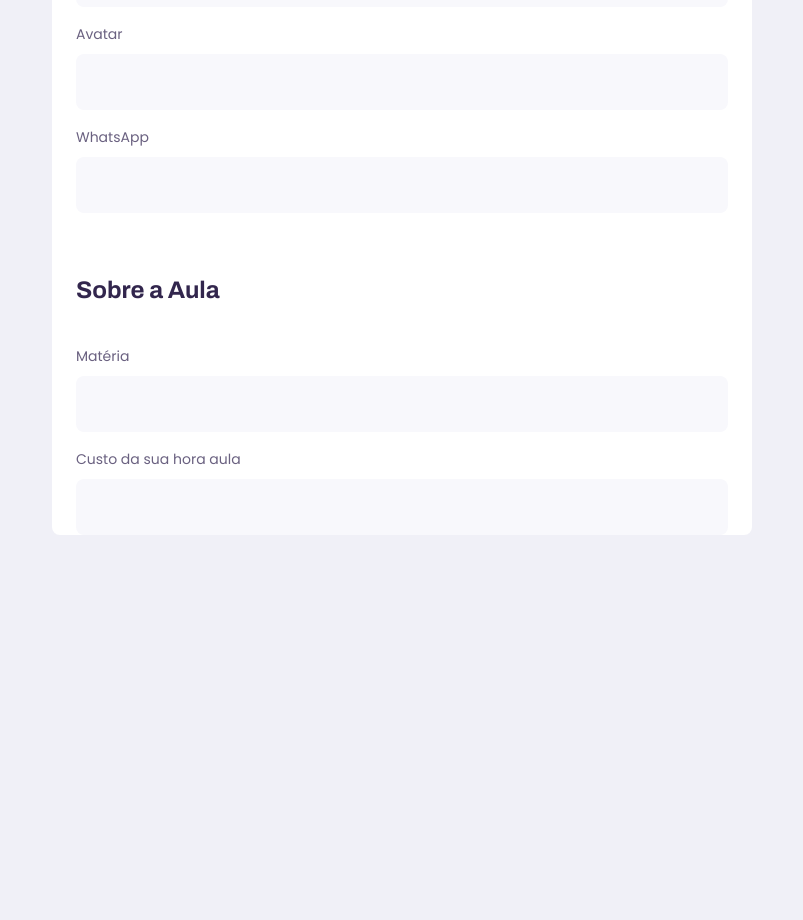
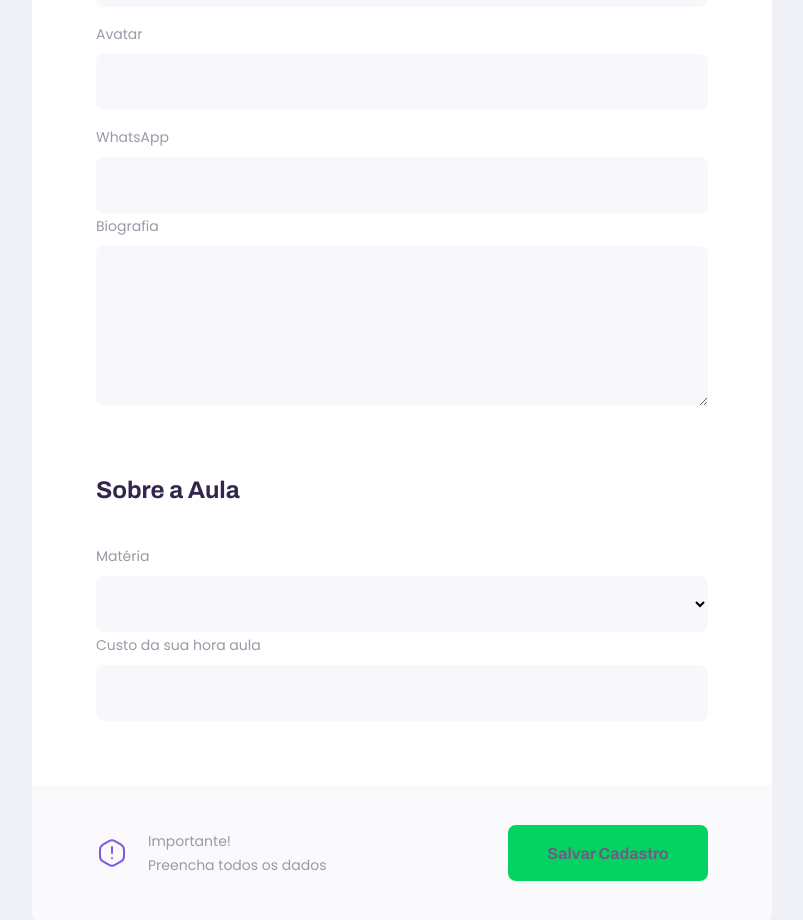
Before and after one commit to francelinom/proffy_web, a React (Create React App) app: page /give-classes in a window 1280 px wide. Shown: the part 520-1440 px from the top of the page, without its empty margins (238-1041 px from the left). Before the commit the page ends 1055 px from the top, so only its background shows below. Built offline with nearby package versions, Linux system fonts and the light colour scheme.

Commit message:
estilo da pagina de cadastro de proffys

```diff
--- /dev/null
+++ b/src/components/Select/index.tsx
@@ -0,0 +1,21 @@
+import React, {SelectHTMLAttributes} from 'react';
+
+
+import './styles.css';
+
+
+interface SelectProps extends SelectHTMLAttributes<HTMLSelectElement>{
+    name: string;
+    label: string;
+}
+
+const Select: React.FC<SelectProps> = ({label, name, ...rest}) => {
+    return (
+        <div className="select-block">
+        <label htmlFor={name}>{label}</label>
+        <select id={name} {...rest}/>
+    </div>
+    )
+}
+
+export default Select;
--- /dev/null
+++ b/src/components/Select/styles.css
@@ -0,0 +1,35 @@
+.select-block{
+    position: relative;
+}
+
+.select-block + .select-block{
+    margin-top: 1.4rem;
+}
+
+.select-block label {
+    font-size: 1.4rem;
+}
+
+
+.select-block select {
+    width: 100%;
+    height: 5.6rem;
+    margin-top: 0.8rem;
+    border-radius: 0.8rem;
+    background: var(--color-input-background);
+    border: 1px solid var(--color-line-in-white);
+    outline: 0;
+    padding: 0 1.6rem;
+    font: 1.6rem Archivo;
+}
+
+.select-block:focus-within::after {
+    width: calc(100% - 3.2rem);
+    height: 2px;
+    content: '';
+    background: var(--color-primary-light);
+    position: absolute;
+    left: 1.6rem;
+    right: 1.6rem;
+    bottom: 0;
+}
--- /dev/null
+++ b/src/components/Textarea/index.tsx
@@ -0,0 +1,20 @@
+import React, { TextareaHTMLAttributes } from 'react';
+
+
+import './styles.css';
+
+interface TextareaProps extends TextareaHTMLAttributes<HTMLTextAreaElement>{
+    name: string;
+    label: string;
+}
+
+const Textarea: React.FC<TextareaProps> = ({name, label, ...rest}) => {
+    return (
+        <div className="textarea-block">
+            <label htmlFor={name}>{label}</label>
+            <textarea id={name} {...rest} />
+        </div>
+    );
+}
+
+export default Textarea;
--- /dev/null
+++ b/src/components/Textarea/styles.css
@@ -0,0 +1,37 @@
+.textarea-block{
+    position: relative;
+}
+
+.textarea-block + .textarea-block{
+    margin-top: 1.4rem;
+}
+
+.textarea-block label {
+    font-size: 1.4rem;
+}
+
+
+.textarea-block textarea {
+    width: 100%;
+    height: 16rem;
+    min-height: 8rem;
+    margin-top: 0.8rem;
+    border-radius: 0.8rem;
+    background: var(--color-input-background);
+    border: 1px solid var(--color-line-in-white);
+    outline: 0;
+    resize: vertical;
+    padding: 1.2rem 1.6rem;
+    font: 1.6rem Archivo;
+}
+
+.textarea-block:focus-within::after {
+    width: calc(100% - 3.2rem);
+    height: 2px;
+    content: '';
+    background: var(--color-primary-light);
+    position: absolute;
+    left: 1.6rem;
+    right: 1.6rem;
+    bottom: 7px;
+}
--- a/src/pages/TeacherForm/index.tsx
+++ b/src/pages/TeacherForm/index.tsx
@@ -1,8 +1,13 @@
 import React from 'react';
 import PageHeader from '../../components/PageHeader';
-import Input from '../../components/input';
+import Input from '../../components/Input';
+import Textarea from '../../components/Textarea';
+import Select from '../../components/Select';
+
+import warningIcon from '../../assets/images/icons/warning.svg';
 
 import './styles.css';
+
 
 function TeacherForm() {
     return (
@@ -18,13 +23,25 @@
                     <Input name="name" label="Nome Completo"/>
                     <Input name="avatar" label="Avatar"/>
                     <Input name="whatsapp" label="WhatsApp"/>
+                    <Textarea name="bio" label="Biografia"/>
                 </fieldset>
 
                 <fieldset>
                     <legend>Sobre a Aula</legend>
-                    <Input name="subject" label="Matéria"/>
+                    <Select name="subject" label="Matéria"/>
                     <Input name="cost" label="Custo da sua hora aula"/>
                 </fieldset>
+
+                <footer>
+                <p>
+                    <img src={warningIcon} alt="Aviso importante" />
+                    Importante! <br />
+                    Preencha todos os dados
+                </p>
+                <button type="button">
+                    Salvar Cadastro
+                </button>
+            </footer>
             </main>
         </div>
     )
--- a/src/pages/TeacherForm/styles.css
+++ b/src/pages/TeacherForm/styles.css
@@ -37,3 +37,80 @@
     padding-bottom: 1.6rem;
     border-bottom: 1px solid var(--color-line-in-white);
 }
+
+#page-teacher-form main fieldset .input-block + .textaera-block {
+    margin-top: 2.4rem;
+}
+
+#page-teacher-form main label {
+    color: var(--color-text-complement);
+}
+
+#page-teacher-form main footer {
+    padding: 4rem 2.4rem;
+    background: var(--color-box-footer);
+    border-top: 1px solid var(--color-line-in-white);
+    margin-top: 6.4rem;
+}
+
+#page-teacher-form main footer p{
+    display: flex;
+    align-items: center;
+    justify-content: center;
+    font-size: 1.4rem;
+    line-height: 2.4rem;
+    color: var(--color-text-complement);
+}
+
+#page-teacher-form main footer p img {
+    margin-right: 2rem;
+}
+#page-teacher-form main footer button {
+    width: 100%;
+    height: 5.6rem;
+    background: var(--color-secundary);
+    border: 0;
+    border-radius: 0.8rem;
+    cursor: pointer;
+    font: 700 1.6rem Archivo;
+    display: flex;
+    align-items: center;
+    justify-content: center;
+    text-decoration: none;
+    transition: background-color 0.2s;
+    margin-top: 3.2rem;
+}
+
+#page-teacher-form main footer button:hover {
+    background: var(--color-secundary-dark);
+}
+
+@media (min-width: 700px) {
+    #page-teacher-form {
+        max-width: 100vw;
+    }
+
+    #page-teacher-form .page-header .header-content {
+        margin-bottom: 0;
+    }
+
+    #page-teacher-form main fieldset {
+        padding: 0 6.4rem;
+    }
+
+    #page-teacher-form main footer {
+        padding: 4.0rem 6.4rem;
+        display: flex;
+        align-items: center;
+        justify-content: space-between;
+    }
+
+    #page-teacher-form main footer p{
+        justify-content: space-between;
+    }
+
+    #page-teacher-form main footer button{
+        width: 20rem;
+        margin-top: 0;
+    }
+}
--- a/src/pages/TeacherList/index.tsx
+++ b/src/pages/TeacherList/index.tsx
@@ -2,7 +2,7 @@
 
 import PageHeader from '../../components/PageHeader';
 import TeacherItem from '../../components/TeacherItem';
-import Input from '../../components/input';
+import Input from '../../components/Input';
 
 import './styles.css';
 
```
Also changed, not shown: src/components/Input/index.tsx (renamed from src/components/input/index.tsx), src/components/Input/styles.css (renamed from src/components/input/styles.css).
